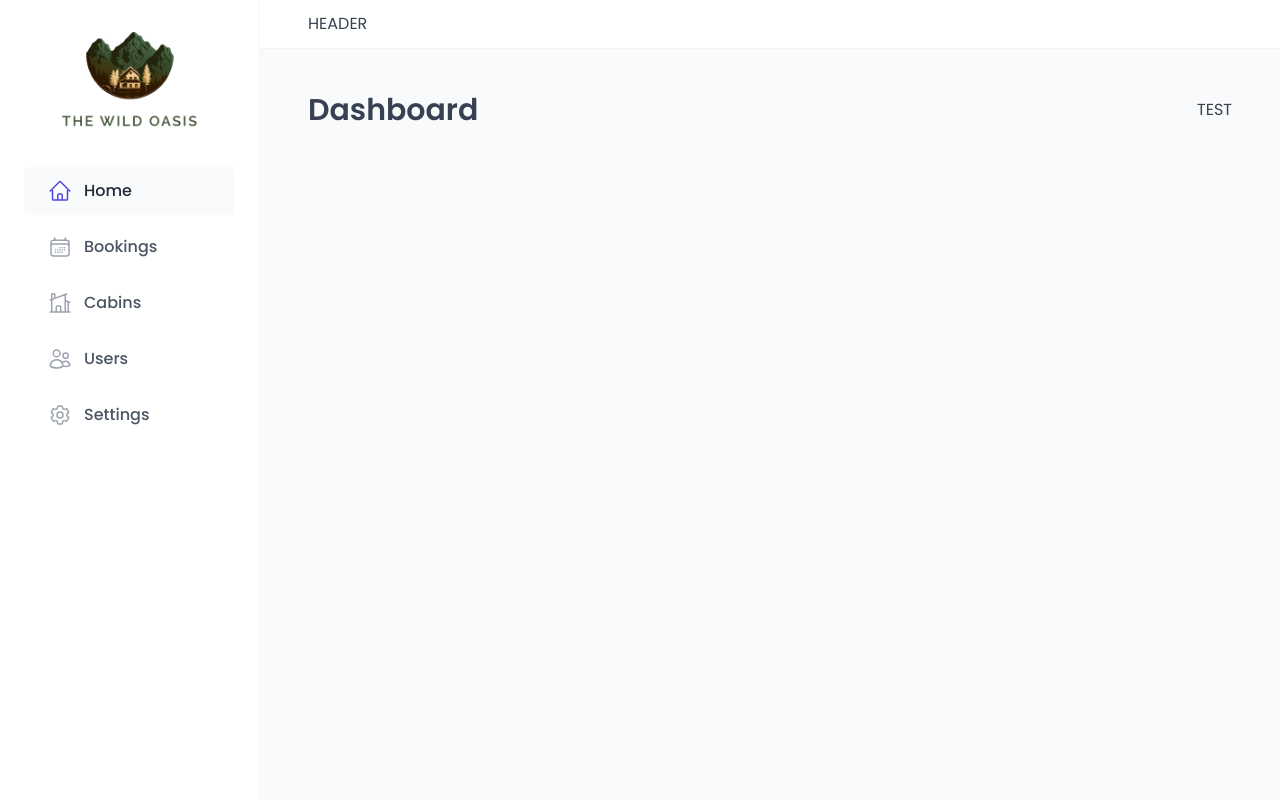
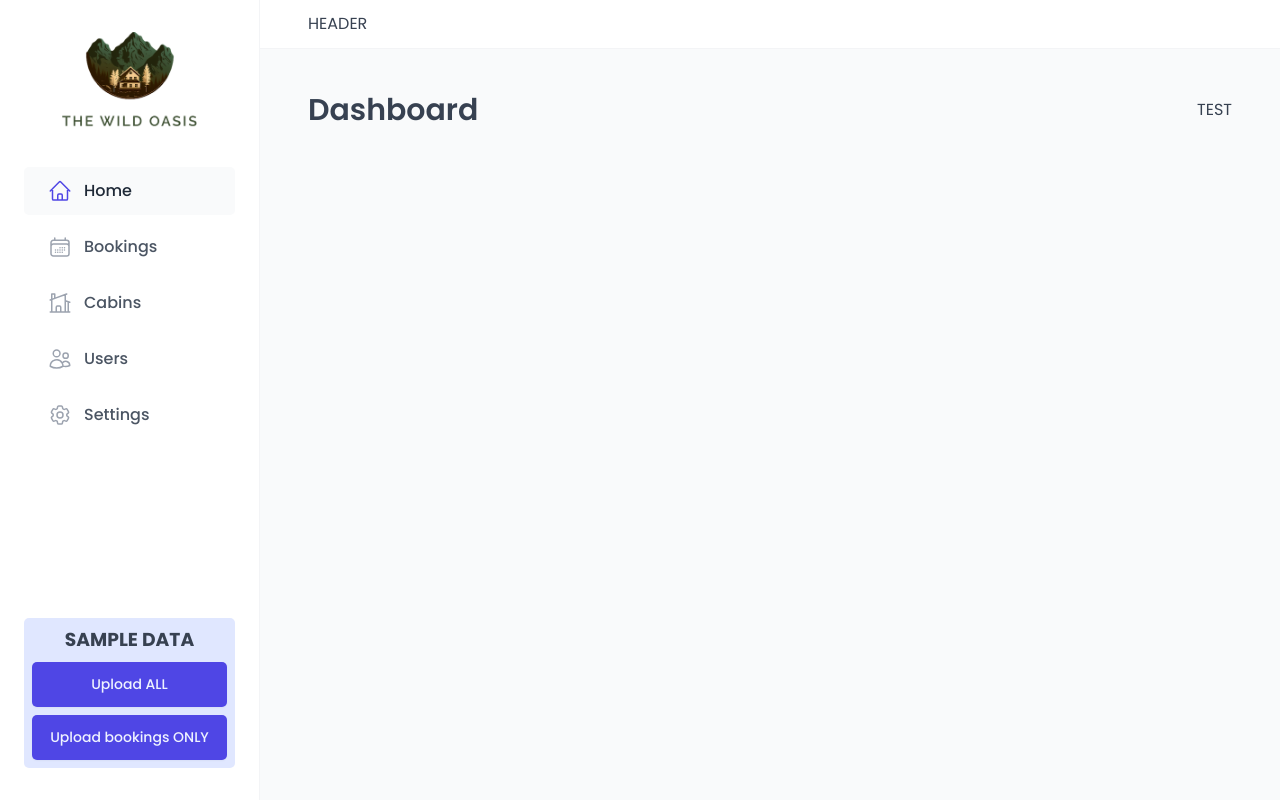
Before and after one commit to psychokot11/wild-oasis, a React (Vite) app: page /dashboard in a window 1280 px wide. Built offline with nearby package versions, Linux system fonts and the light colour scheme; a web font is replaced by a local one.

Commit message:
add sample data button

```diff
--- a/src/data/data-cabins.js
+++ b/src/data/data-cabins.js
@@ -1,4 +1,4 @@
-import { supabaseUrl } from "../services/supabase";
+import { supabaseURL as supabaseUrl} from "../services/supabase";
 
 const imageUrl = `${supabaseUrl}/storage/v1/object/public/cabin-images/`;
 
--- a/src/ui/Sidebar.jsx
+++ b/src/ui/Sidebar.jsx
@@ -1,6 +1,7 @@
 import styled from "styled-components";
 import Logo from "./Logo";
 import MainNav from "./MainNav";
+import Uploader from "../data/Uploader";
 
 const StyledSidebar = styled.aside`
   background-color: var(--color-grey-0);
@@ -18,6 +19,8 @@ function Sidebar() {
     <StyledSidebar>
       <Logo />
       <MainNav />
+
+      <Uploader />
     </StyledSidebar>
   );
 }
```
